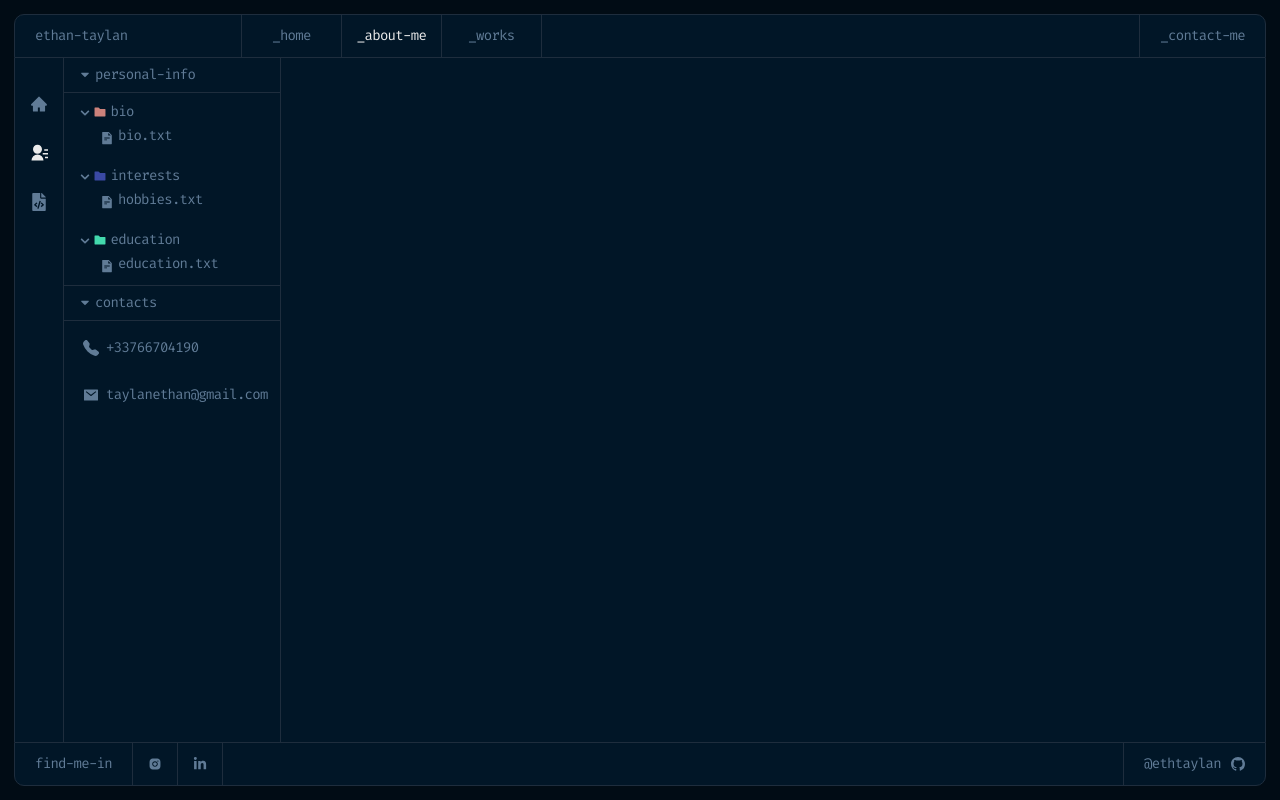
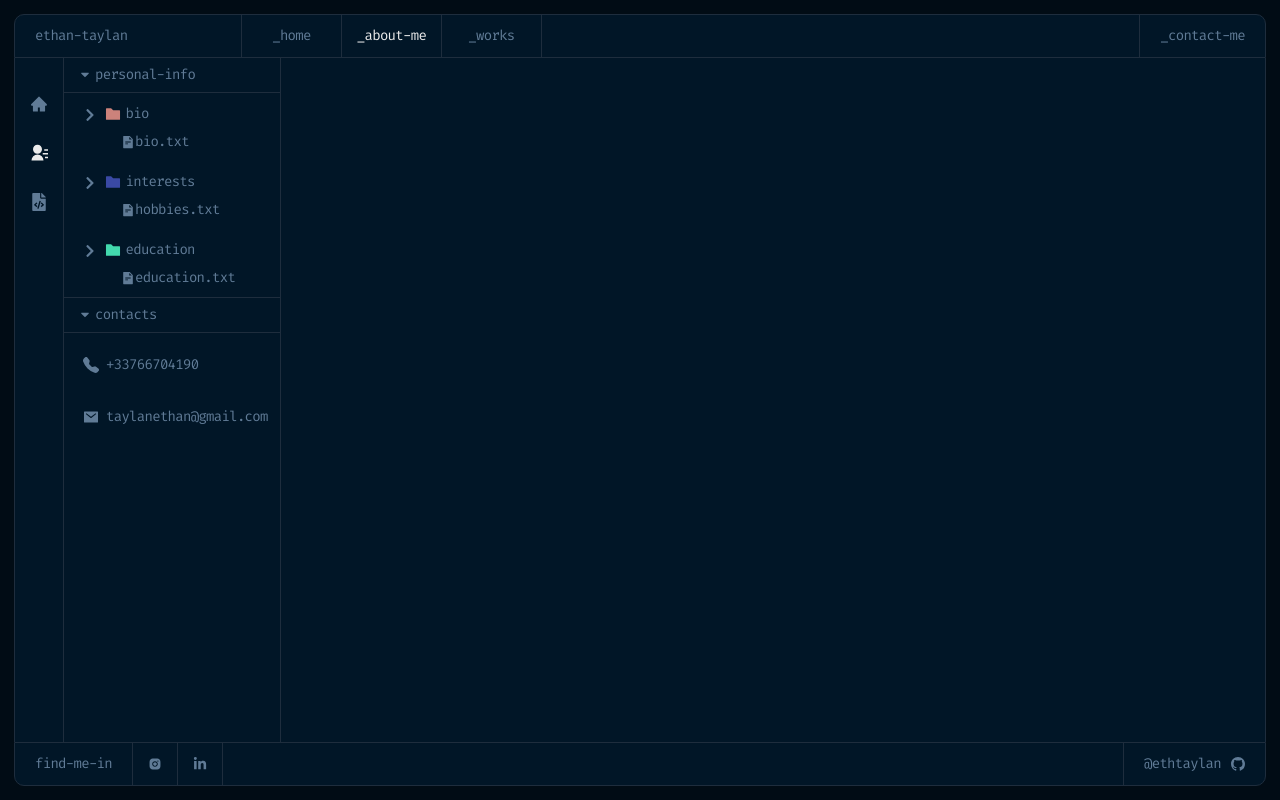
Before and after one commit to ethantaylan/ethan-taylan-portfolio, a React (Vite) app: page /about-me in a window 1280 px wide. Built offline with nearby package versions, Linux system fonts and the light colour scheme.

Commit message:
icon disposition in about us

```diff
--- a/src/components/AboutMeItems/AboutMeItems.tsx
+++ b/src/components/AboutMeItems/AboutMeItems.tsx
@@ -11,12 +11,6 @@ const TitleContainer = styled.div`
 	white-space: nowrap;
 	flex-direction: column;
 `;
-
-export enum folderColors {
-	salmon = '#CC827B',
-	green = '#43D9AD',
-	blue = '#3A49A4',
-}
 
 interface ItemsProps {
 	title?: string;
@@ -39,11 +33,11 @@ const Items: React.FC<ItemsProps> = ({
 			<TitleContainer>
 				<div className='d-flex hover flex-row align-items-center mb-2'>
 					{chevronIconActive && (
-						<span className='px-1'>
-							<FaChevronDown size={10} />
+						<span className='px-2'>
+							<FaChevronRight size={14} />
 						</span>
 					)}
-					{folderIconActive && <AiFillFolder color={folderColors} />}
+					{folderIconActive && <AiFillFolder size={18} color={folderColors} />}
 					<span className='d-flex mx-1'>{title}</span>
 				</div>
 				{children}
--- a/src/components/AboutMeItems/AboutMeSubItems.tsx
+++ b/src/components/AboutMeItems/AboutMeSubItems.tsx
@@ -16,7 +16,7 @@ const SubItemContainer = styled.div`
 
 const GlobalStyle = createGlobalStyle`
 .icon-spacing {
-margin-right: 4px
+margin-right: 8px
 }
 `;
 
@@ -34,14 +34,16 @@ const AboutMeSubItems: React.FC<AboutMeSubItemsProps> = ({
     mailIconActive,
 }) => {
 	return (
-		<SubItemContainer className='hover cursor-pointer'>
+		<SubItemContainer className='hover d-flex cursor-pointer'>
 			<GlobalStyle />
+            <div className="d-flex  margin-top-5 align-items-center justify-content-center">
 			{fileIconActive && (
-				<AiFillFileText className='margin-left icon-spacing'></AiFillFileText>
+				<AiFillFileText className='margin-left'></AiFillFileText>
 			)}
             {telIconActive && <BsFillTelephoneFill className='mx-2' size={16} />}
             {mailIconActive && <IoMailSharp className='mx-2' size={16} />}
 			{subItemTitle}
+            </div>
 		</SubItemContainer>
 	);
 };
--- /dev/null
+++ b/src/components/AboutMeItems/folder-colors.ts
@@ -0,0 +1,5 @@
+export enum folderColors {
+	salmon = '#CC827B',
+	green = '#43D9AD',
+	blue = '#3A49A4',
+}
--- a/src/index.css
+++ b/src/index.css
@@ -195,6 +195,9 @@ a:hover {
 }
 
 .margin-left {
-margin-left: 24px;
-margin-top: 5px;
+	margin-left: 45px;
 }
+
+.margin-top-5 {
+	margin-top: 5px;
+}
--- a/src/packages/AboutMe/AboutMe.tsx
+++ b/src/packages/AboutMe/AboutMe.tsx
@@ -4,7 +4,7 @@ import { Generics } from '../../components/Generics';
 import Items from '../../components/AboutMeItems/AboutMeItems';
 import ItemsTitle from '../../components/AboutMeItems/AboutMeItemsTitle';
 import AboutMeSubItems from '../../components/AboutMeItems/AboutMeSubItems';
-import { folderColors } from '../../components/AboutMeItems/AboutMeItems';
+import { folderColors } from '../../components/AboutMeItems/folder-colors';
 
 const FolderContainer = styled.div`
 	width: auto;
```
